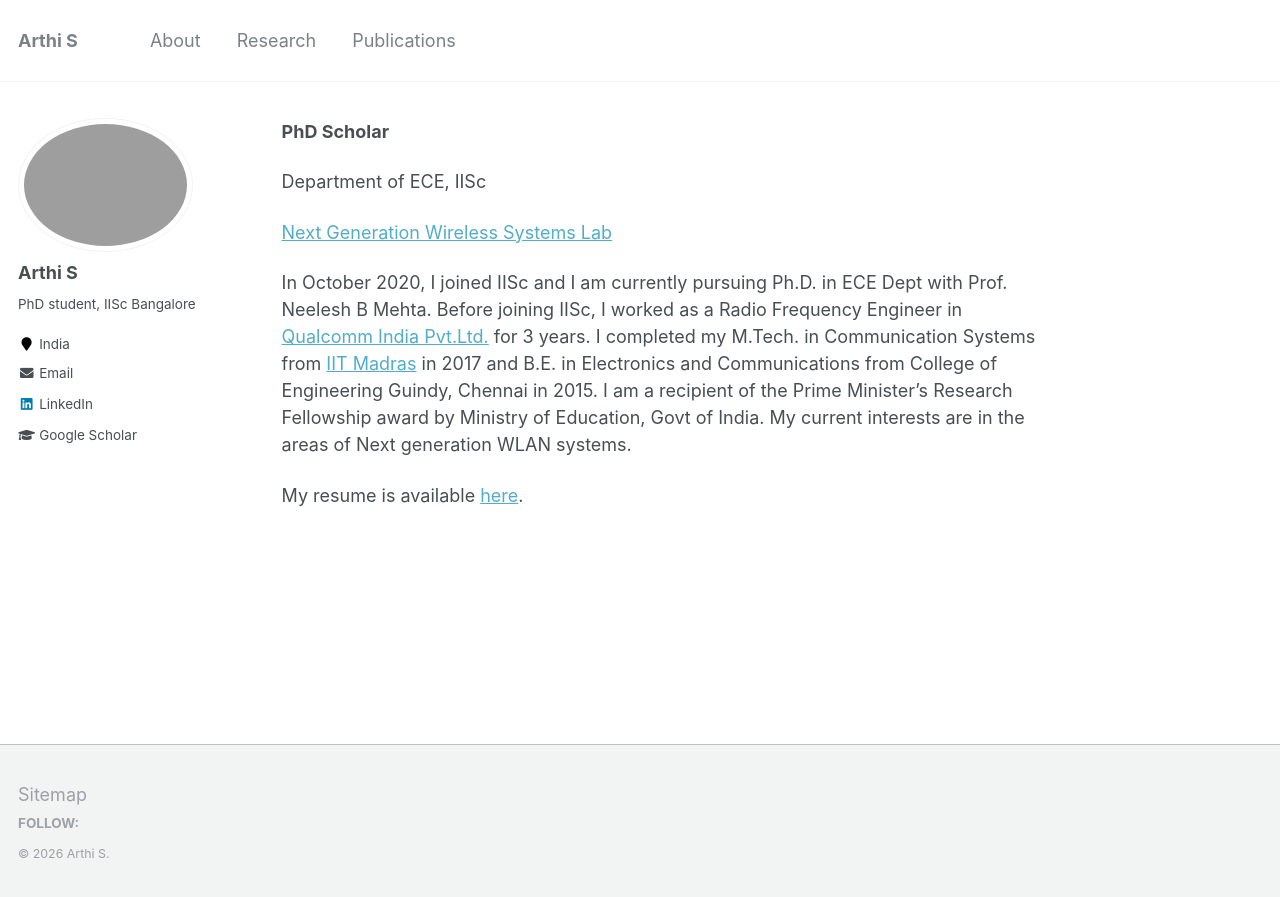
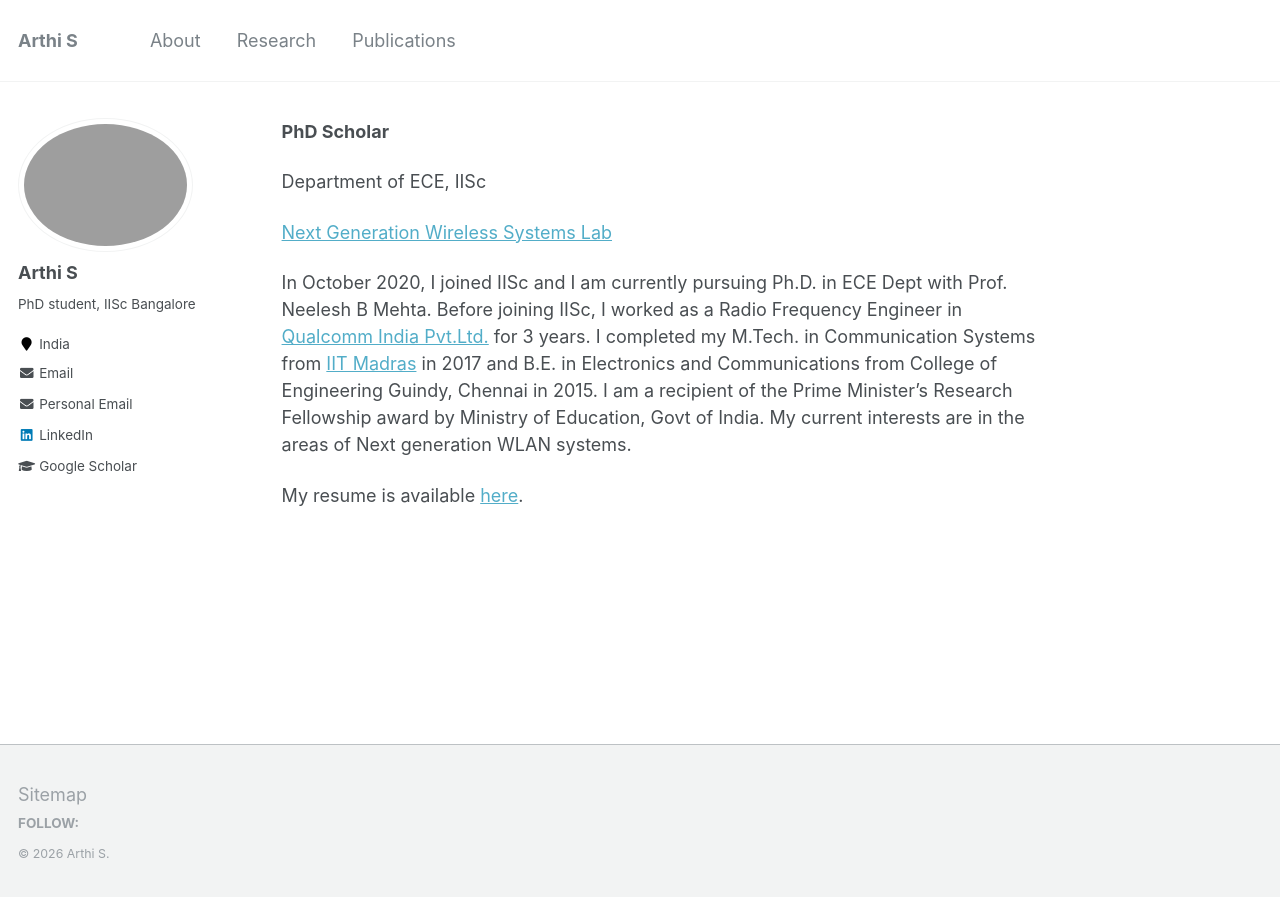
Before and after one commit to Arthi314/Arthi314.github.io, a Jekyll site: the page built from _pages/about.md, in a window 1280 px wide. Shown: the top 897 px of the page. Built offline with Jekyll 4.4.1, drawn with Linux system fonts in a browser that asks for light colours.

Commit message:
Update author-profile.html

```diff
--- a/_includes/author-profile.html
+++ b/_includes/author-profile.html
@@ -33,6 +33,9 @@
       {% endif %}
       {% if author.email %}
         <li><a href="mailto:{{ author.email }}"><i class="fas fa-fw fa-envelope" aria-hidden="true"></i> {{ site.data.ui-text[site.locale].email_label | default: "Email" }}</a></li>
+      {% endif %}
+      {% if author.personal_email %}
+        <li><a href="mailto:{{ site.author.personal_email }}"><i class="fas fa-fw fa-envelope" aria-hidden="true"></i> Personal Email</a></li>
       {% endif %}
       {% if author.keybase %}
         <li><a href="https://keybase.io/{{ author.keybase }}"><i class="fas fa-fw fa-key" aria-hidden="true"></i> Keybase</a></li>
```
